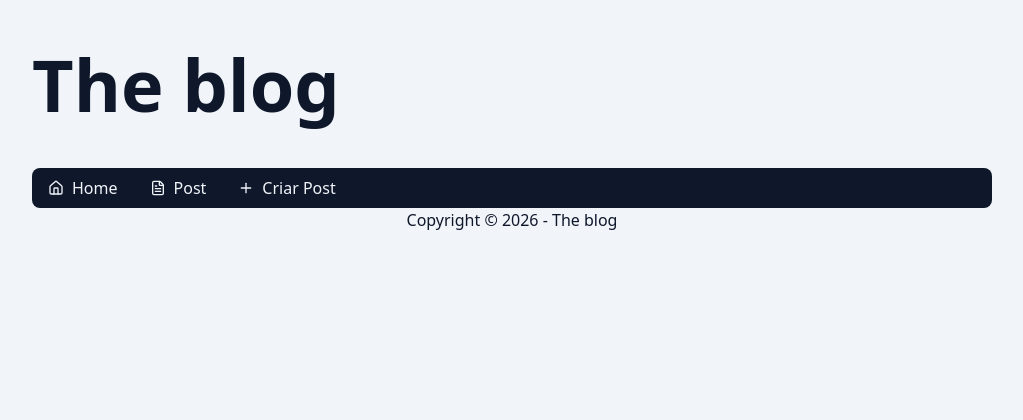
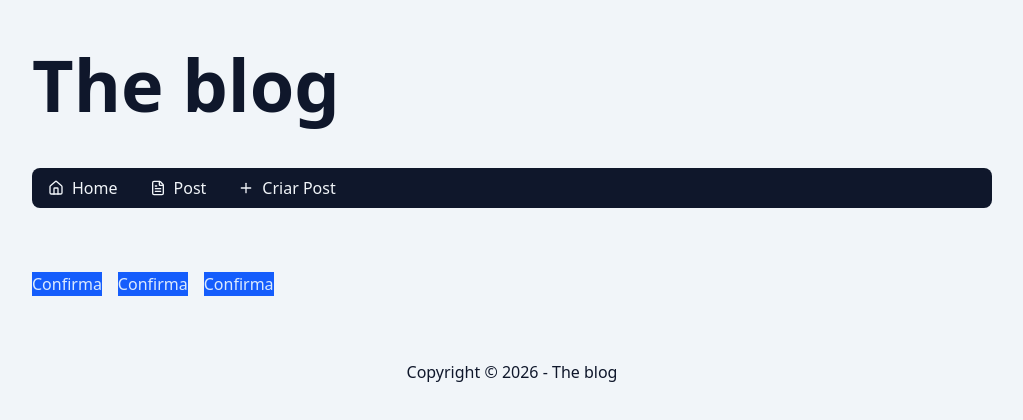
Before and after one commit to MarcosReisDS/blog, a Next.js app: page /admin/post/new in a window 1280 px wide. Shown: the top 420 px of the page, without its empty margins (128-1151 px from the left). Built offline with nearby package versions, Linux system fonts and the light colour scheme.

Commit message:
aula 177

```diff
--- a/src/app/admin/post/new/page.tsx
+++ b/src/app/admin/post/new/page.tsx
@@ -1,9 +1,13 @@
+import { Button } from "@/components/Button";
+
 export const dynamic = "force-dynamic";
 
 export default async function AdminPostNewPage() {
     return (
-        <div>
-
+        <div className="py-16 flex gap-4 flex-wrap">
+            <Button>Confirma</Button>
+            <Button>Confirma</Button>
+            <Button>Confirma</Button>
         </div>
     )
 }
--- a/src/components/Button/index.tsx
+++ b/src/components/Button/index.tsx
@@ -1,7 +1,29 @@
-type ButtonProps = {} & React.ComponentProps<'button'>
+import clsx from "clsx";
 
-export function Button({ ...props }: ButtonProps) {
+type ButtonVariants = 'default' | 'ghost' | 'danger';
+type ButtonSizes = 'sm' | 'md' | 'lg';
+
+type ButtonProps = {
+    variant?: ButtonVariants;
+    size?: ButtonSizes;
+} & React.ComponentProps<'button'>
+
+export function Button({ variant = 'default', size = 'md', ...props }: ButtonProps) {
+    const buttonVariants: Record<ButtonVariants, string> = {
+        default: clsx('bg-blue-600 text-blue-100'),
+        ghost: clsx('bg-slate-200 text-slate-900'),
+        danger: clsx('bg-red-600 text-red-100'),
+    }
+
+    const buttonSizes: Record<ButtonSizes, string> = {
+        sm: clsx(''),
+        md: clsx(''),
+        lg: clsx(''),
+    }
+
+    const buttonClasses = clsx(buttonVariants[variant], buttonSizes[size])
+
     return (
-        <button {...props} />
+        <button className={buttonClasses} {...props} />
     )
 }
```
